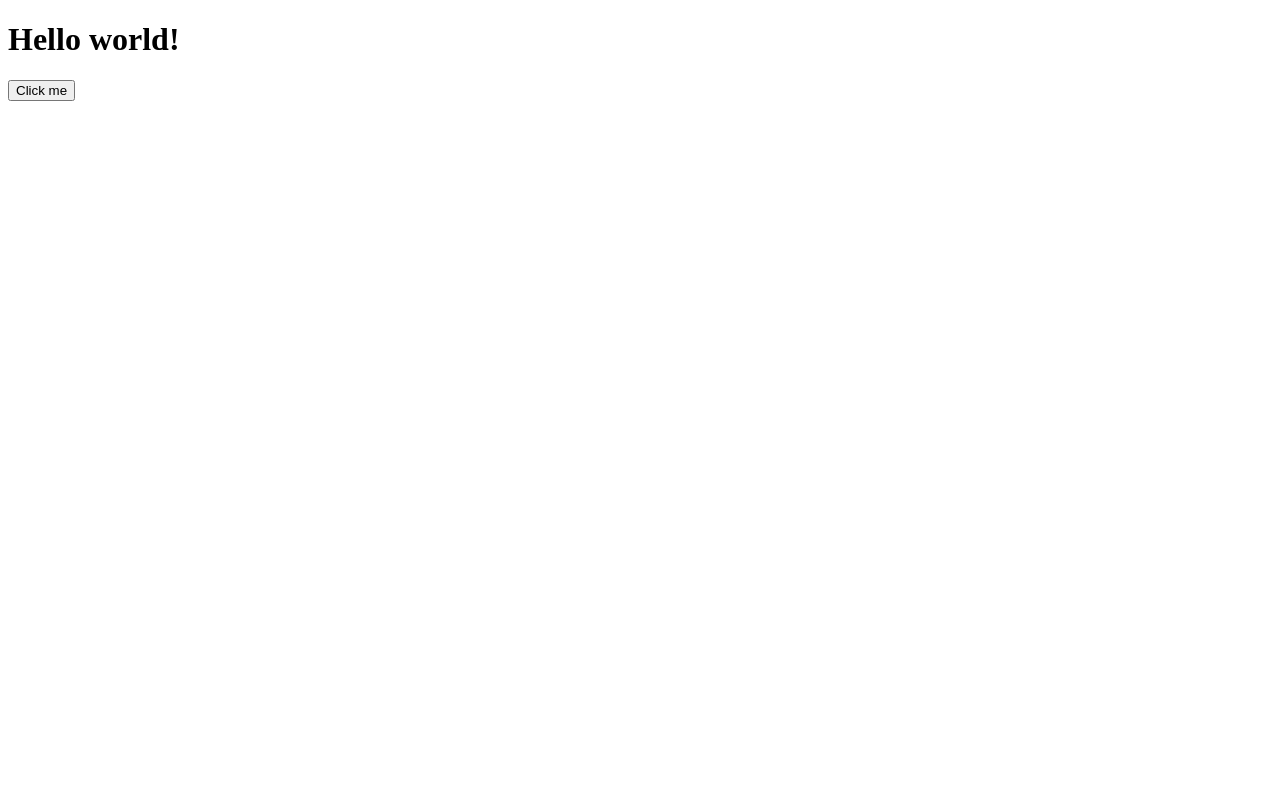
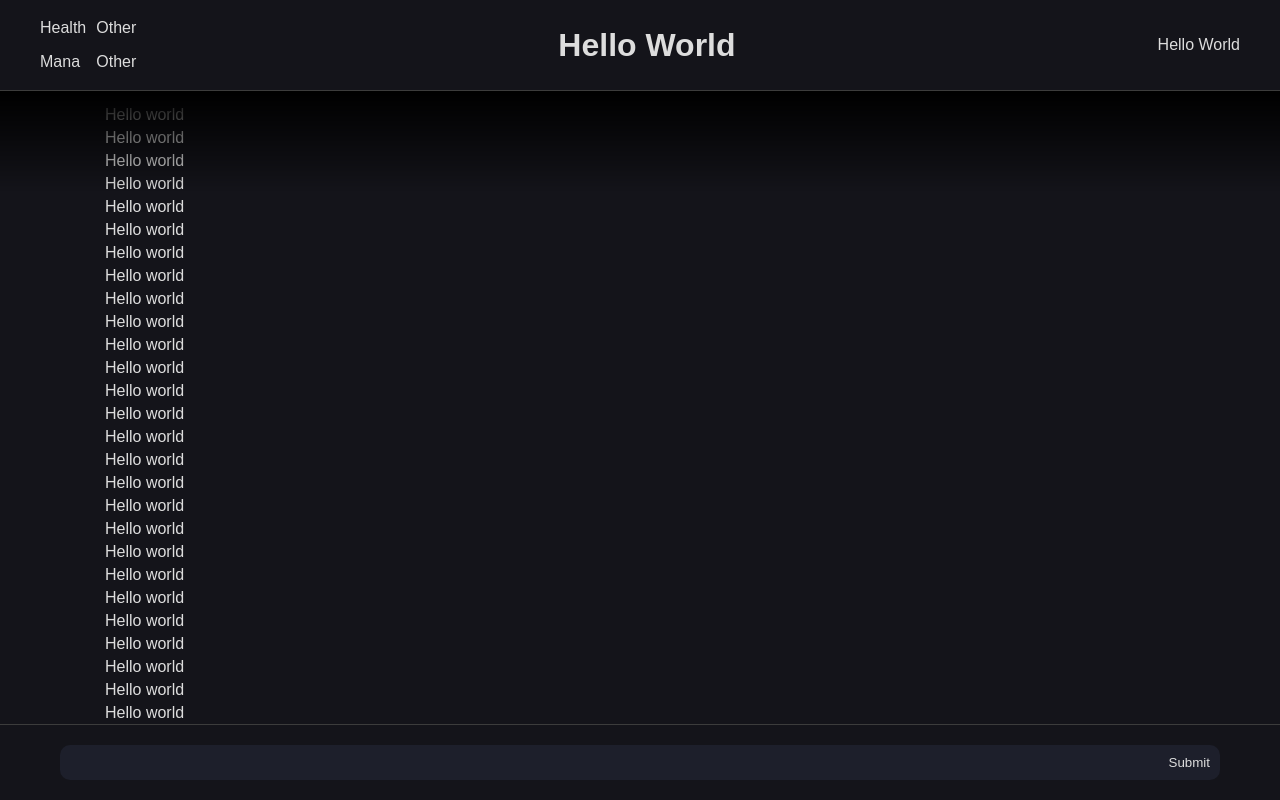
Before and after one commit to IaDrake20/Web-Programming-Final, a website: page client/index.html in a window 1280 px wide. Drawn offline with Linux system fonts and the light colour scheme; a web font is replaced by a local one.

Commit message:
Prototype UI

```diff
--- /dev/null
+++ b/client/index.css
@@ -0,0 +1,131 @@
+@import url("https://fonts.cdnfonts.com/css/proxima-nova-2");
+
+html,
+body {
+  margin: 0;
+  padding: 0;
+  height: 100%;
+}
+
+/* temporary font, doesn't really match feeling of the game */
+* {
+  font-family: "Proxima Nova", sans-serif;
+}
+
+/* wrapper for the whole page, allows middle section to flex-grow */
+#game {
+  display: flex;
+  flex-direction: column;
+  height: 100%;
+  background-color: #14141a;
+  color: #ddd;
+}
+
+/* section at the top for stats + more */
+#top {
+  padding: 10px 40px;
+  display: flex;
+  justify-content: space-between;
+  align-items: center;
+  border-bottom: 1px solid #3c3c3c;
+  height: 70px;
+}
+
+#top div {
+  flex: 1 1 auto;
+}
+
+/* in the top left corner */
+#player-stats {
+  display: flex;
+  gap: 10px;
+}
+
+#player-stats div {
+  flex: 0;
+}
+
+/* center the title */
+#title {
+  display: flex;
+  justify-content: center;
+}
+
+/* push top right section to the right */
+#top-right {
+  display: flex;
+  justify-content: end;
+}
+
+/* text-box in the middle */
+#middle {
+  position: relative;
+  padding: 10px 100px;
+  flex: 1;
+  overflow-y: scroll;
+}
+
+/* gradient at top of text box to show that it scrolls */
+/* sensitive to changes in #top's height */
+/* probably want to disable this when scrolled all the way to the top */
+/* likewise, a duplicate one at bottom when not scrolled all the way down */
+#middle::after {
+  position: fixed;
+  content: "";
+  height: 100px;
+  width: 100%;
+  top: 91px;
+  left: 0;
+  background-image: linear-gradient(to bottom, rgba(0, 0, 0, 1), rgba(0, 0, 0, 0));
+}
+
+/* space between lines of text in text-box */
+#middle p {
+  margin: 5px;
+}
+
+/* input area at the bottom */
+#bottom {
+  display: flex;
+  padding: 20px 60px;
+  border-top: 1px solid #3c3c3c;
+}
+
+/* the input element in the bottom section */
+#action-input {
+  width: 100%;
+  flex: 1;
+  background-color: #1d1f2b;
+  border: none;
+  caret-color: #ddd;
+  border-radius: 10px 0 0 10px;
+  padding: 8px 10px;
+  color: #ddd;
+}
+
+/* border when input is focused, default is big ugly blue box */
+#action-input:focus {
+  outline: 1px solid #3c3c3c;
+}
+
+/* outline button when input is focused */
+#action-input:focus-within + #submit-button {
+  outline: 1px solid #3c3c3c;
+}
+
+#submit-button {
+  padding: 10px;
+  background-color: #1d1f2b;
+  color: #ddd;
+  border: none;
+  border-radius: 0 10px 10px 0;
+}
+
+#submit-button:hover {
+  filter: brightness(200%);
+  cursor: pointer;
+}
+
+#submit-button:active {
+  filter: brightness(150%);
+}
--- a/client/index.html
+++ b/client/index.html
@@ -6,9 +6,66 @@
     <meta name="viewport" content="width=device-width, initial-scale=1.0" />
     <title>Client Page</title>
     <script src="./script.js" defer></script>
+    <link rel="stylesheet" href="./index.css" />
   </head>
   <body>
-    <h1>Hello world!</h1>
-    <button id="my-button">Click me</button>
+    <div id="game">
+      <div id="top">
+        <div id="player-stats">
+          <div>
+            <p>Health</p>
+            <p>Mana</p>
+          </div>
+          <div>
+            <p>Other</p>
+            <p>Other</p>
+          </div>
+        </div>
+        <div id="title"><h1>Hello World</h1></div>
+        <div id="top-right"><p>Hello World</p></div>
+      </div>
+      <div id="middle">
+        <p>Hello world</p>
+        <p>Hello world</p>
+        <p>Hello world</p>
+        <p>Hello world</p>
+        <p>Hello world</p>
+        <p>Hello world</p>
+        <p>Hello world</p>
+        <p>Hello world</p>
+        <p>Hello world</p>
+        <p>Hello world</p>
+        <p>Hello world</p>
+        <p>Hello world</p>
+        <p>Hello world</p>
+        <p>Hello world</p>
+        <p>Hello world</p>
+        <p>Hello world</p>
+        <p>Hello world</p>
+        <p>Hello world</p>
+        <p>Hello world</p>
+        <p>Hello world</p>
+        <p>Hello world</p>
+        <p>Hello world</p>
+        <p>Hello world</p>
+        <p>Hello world</p>
+        <p>Hello world</p>
+        <p>Hello world</p>
+        <p>Hello world</p>
+        <p>Hello world</p>
+        <p>Hello world</p>
+        <p>Hello world</p>
+        <p>Hello world</p>
+        <p>Hello world</p>
+        <p>Hello world</p>
+        <p>Hello world</p>
+        <p>Hello world</p>
+        <p>Hello world</p>
+      </div>
+      <div id="bottom">
+        <input id="action-input" type="text" />
+        <button id="submit-button">Submit</button>
+      </div>
+    </div>
   </body>
 </html>
--- a/client/script.js
+++ b/client/script.js
@@ -1,5 +1 @@
 console.log("Hello from script!");
-
-document.querySelector("#my-button").addEventListener("click", (event) => {
-  console.log(event);
-});
```
